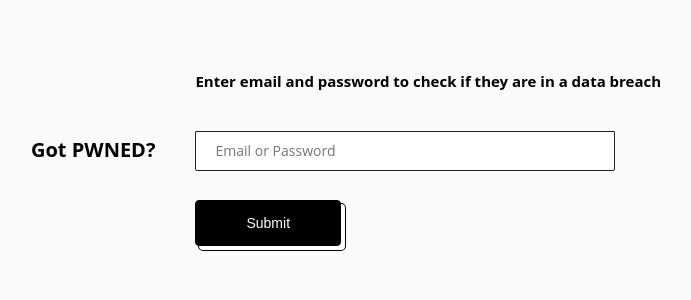
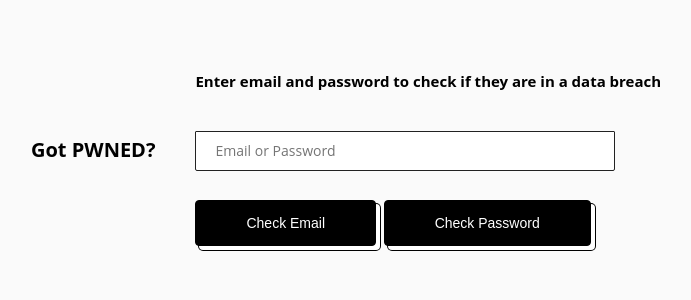
Before and after one commit to coling154/haveYouBeenBreached, a Flask app: page / in a window 1280 px wide. Shown: the part 217-517 px from the top of the page, without its empty margins (279-970 px from the left). Run offline with Flask 3, Linux system fonts and the light colour scheme.

Commit message:
Back to normal.

```diff
--- a/templates/landing.html
+++ b/templates/landing.html
@@ -13,7 +13,8 @@
                         <input placeholder="Email or Password" name="value" class="form-input"></input>
                         <label class="form-label">Email or Password</label>
 
-                        <button class="button-50" type="submit" formaction="/submit">Submit</button>
+                        <button class="button-50" type="submit" formaction="/checkEmail">Check Email</button>
+                        <button class="button-50" type="submit" formaction="/checkPass">Check Password</button>
                     </form>
                 </div>
             </div>
--- a/tools/sql.py
+++ b/tools/sql.py
@@ -17,7 +17,7 @@ def connect():
         conn = mysql.connector.connect(
             host='localhost',
             user='root',
-            password='',
+            password='Poppk456',
             database='users'
         )
         if conn.is_connected():
```
